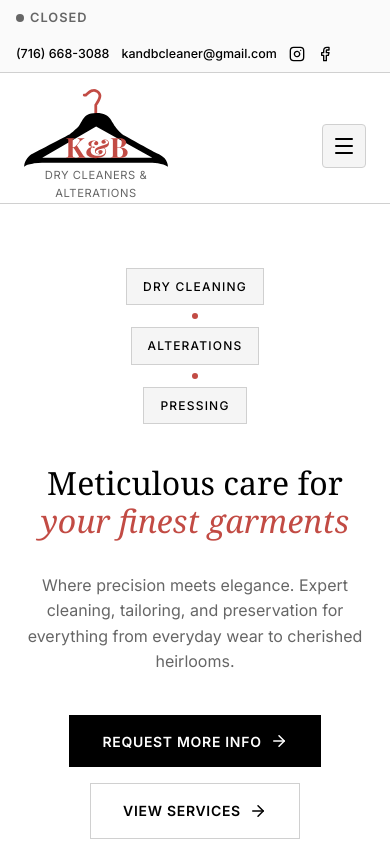
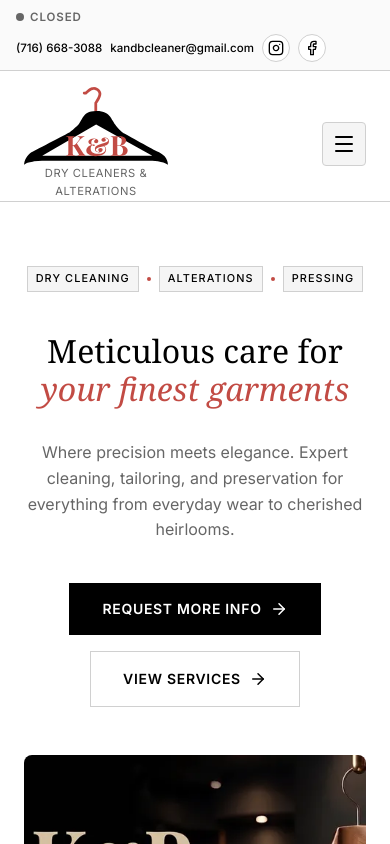
Before and after one commit to notEmmi/kandb, a React (Vite) app: page / in a window 390 px wide. Shown: the top 844 px of the page. Built offline with nearby package versions, Linux system fonts and the light colour scheme.

Commit message:
feat: enhance hero tags layout and add responsive styles for quick contact section

```diff
--- a/src/App.css
+++ b/src/App.css
@@ -1095,8 +1095,19 @@ section {
   }
 
   .hero-tags {
-    flex-direction: column;
+    flex-direction: row;
+    flex-wrap: wrap;
     gap: var(--space-2);
+  }
+
+  .tag {
+    padding: 3px 8px;
+    font-size: 0.68rem;
+  }
+
+  .dot {
+    width: 4px;
+    height: 4px;
   }
 
   .top-footer {
@@ -1121,6 +1132,33 @@ section {
 
   .footer-contact a {
     overflow-wrap: anywhere;
+  }
+}
+
+@media (max-width: 480px) {
+  .quick-contact {
+    gap: var(--space-2);
+  }
+
+  .quick-contact-status {
+    font-size: 0.72rem;
+  }
+
+  .quick-contact-right {
+    gap: var(--space-2);
+  }
+
+  .quick-contact-link {
+    font-size: 0.72rem;
+  }
+
+  .quick-contact-icon {
+    width: 28px;
+    height: 28px;
+    justify-content: center;
+    border: 1px solid var(--border);
+    border-radius: 999px;
+    background: #fff;
   }
 }
 
```
